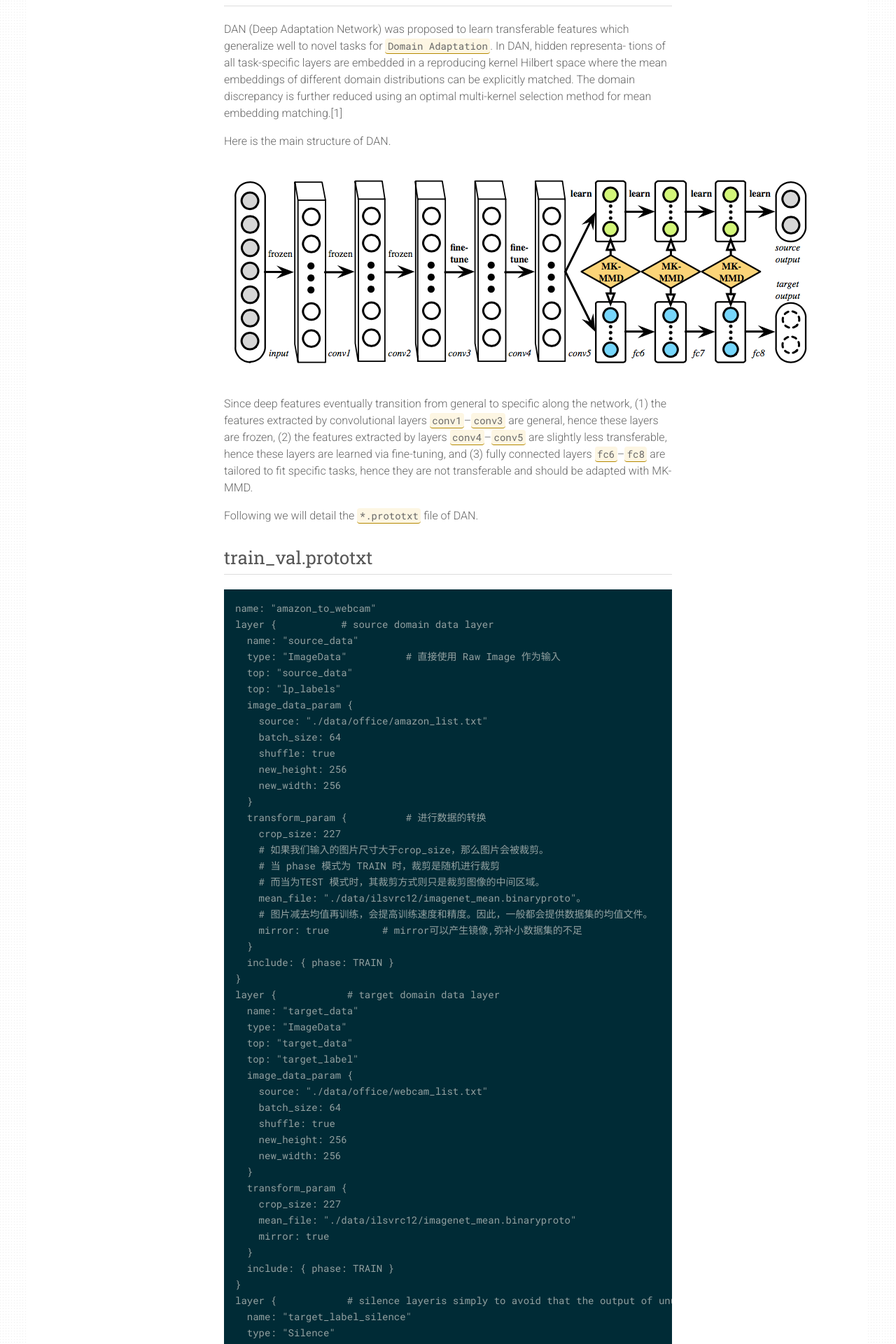
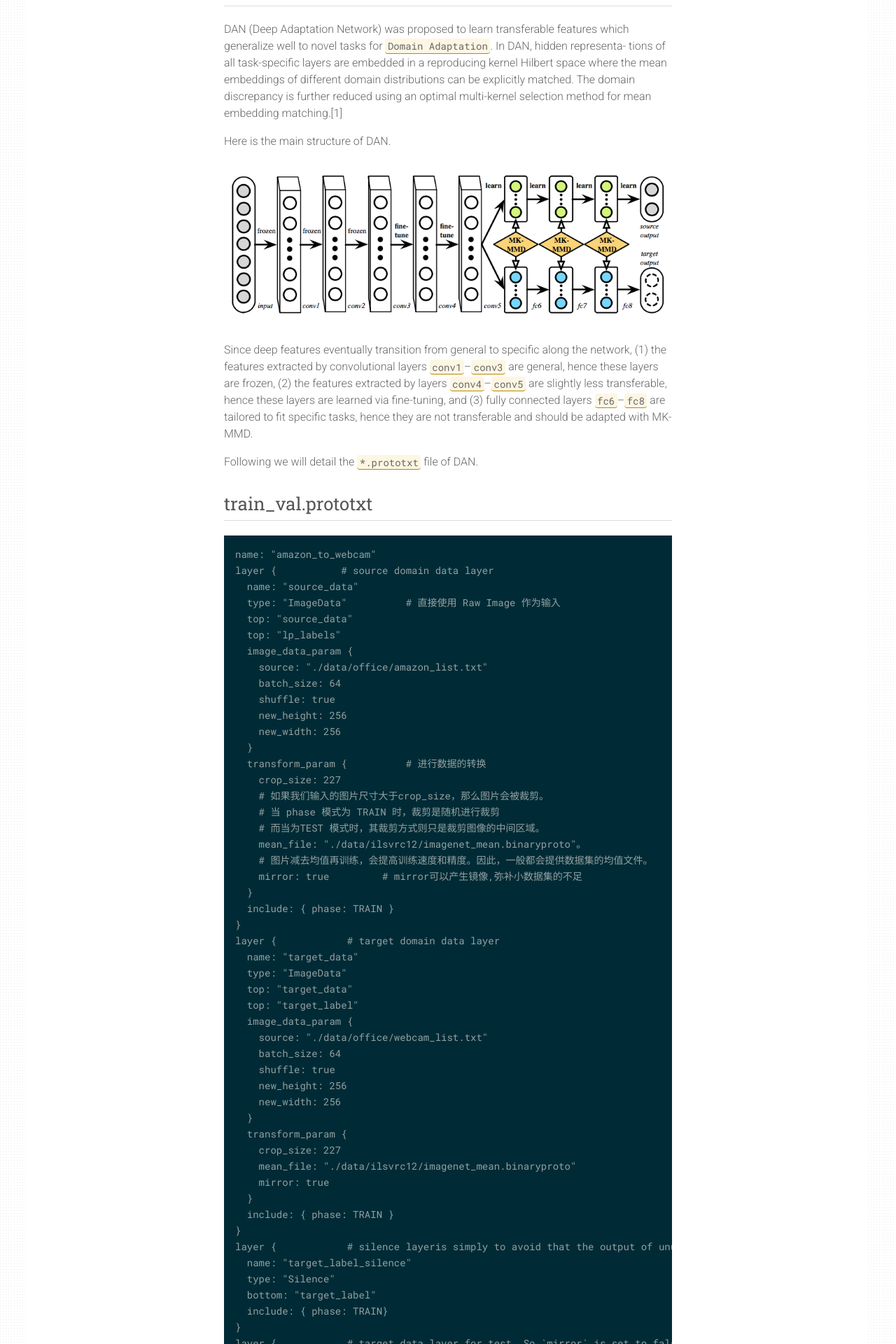
Before and after one commit to jimchenhub/jimchenhub.github.io, a Jekyll site: the page built from _posts/2017-07-05-Learn-DAN-prototxt.markdown, in a window 1280 px wide. Shown: the part 591-2511 px from the top of the page at 70% size. Built offline with Jekyll 4.4.1, drawn with Linux system fonts in a browser that asks for light colours.

Commit message:
Change image max width

```diff
--- a/_assets/css/_base.scss
+++ b/_assets/css/_base.scss
@@ -88,3 +88,10 @@ blockquote {
   a:visited { @include underline($solarized_base3); }
 
 }
+
+img {
+  max-width: 100%;
+  & {
+    text-align: center;
+  }
+}
```
Also changed, not shown: 1 other file.
